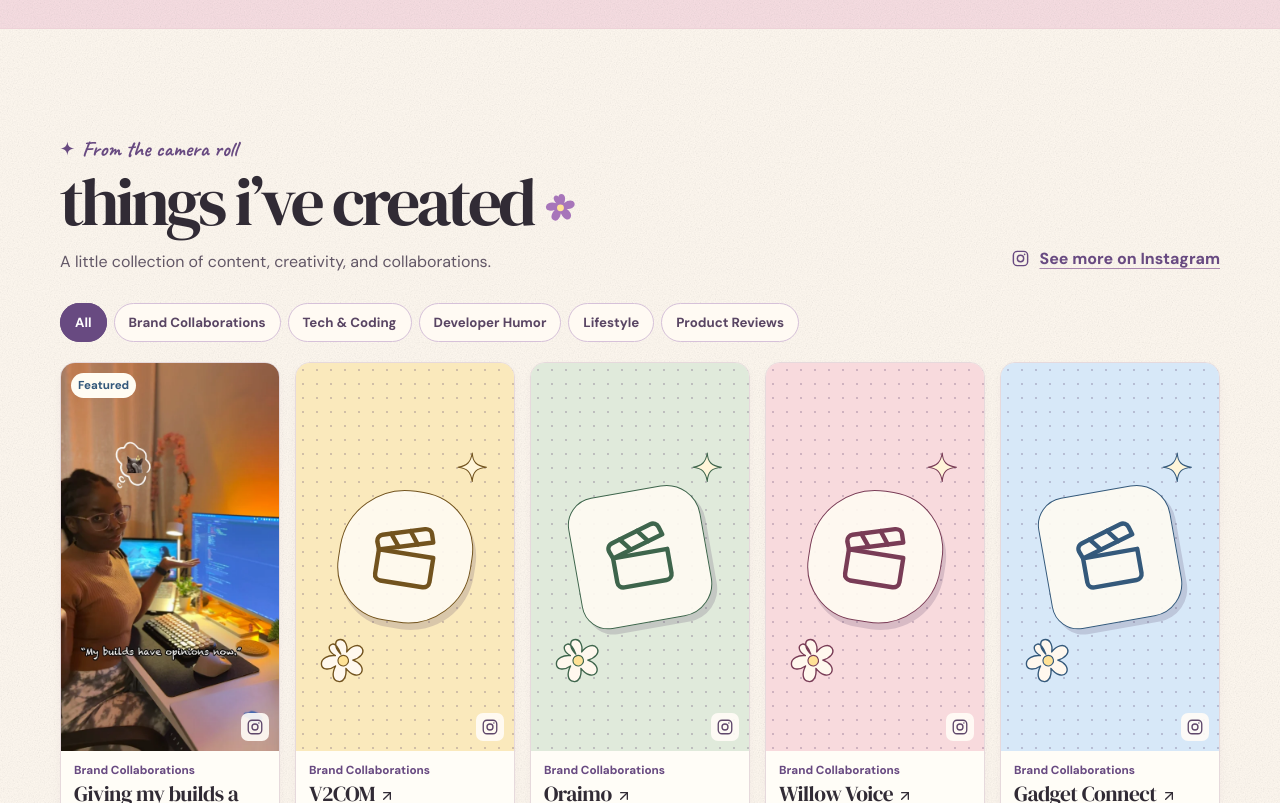
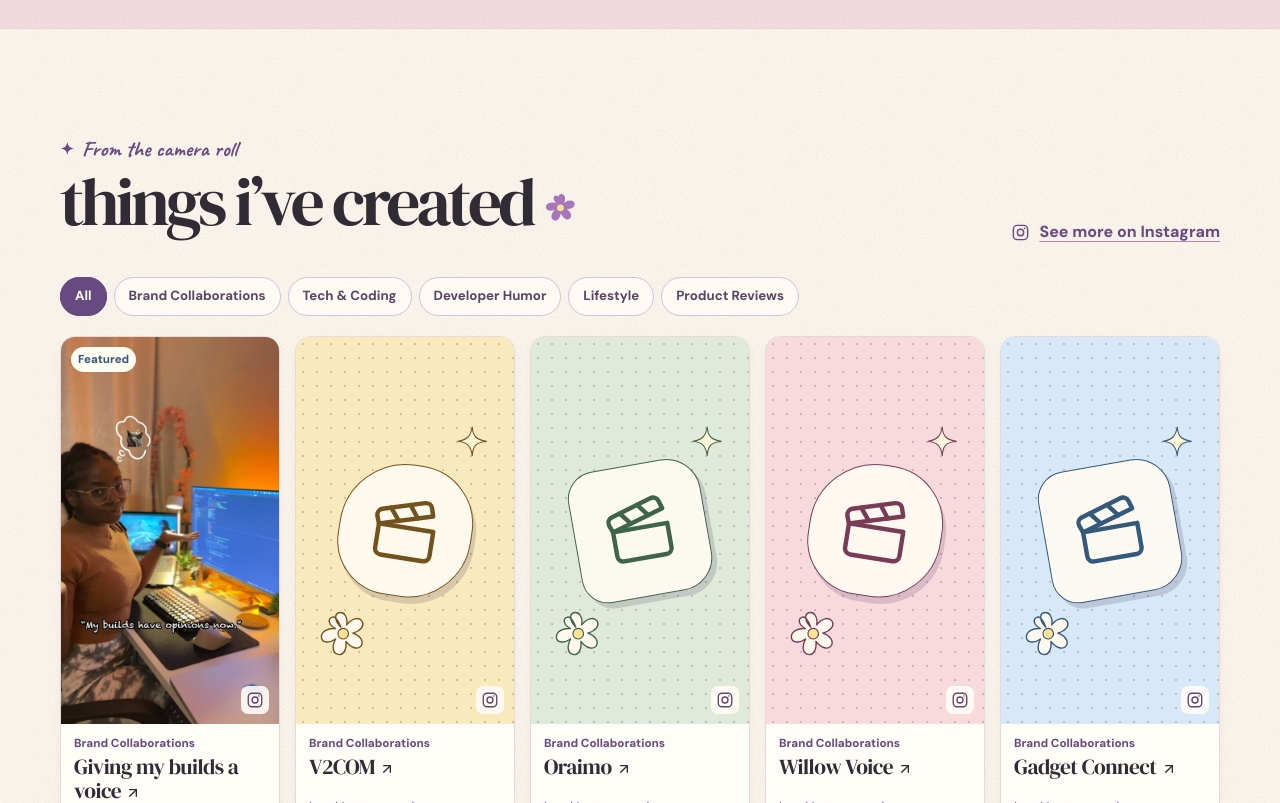
Before and after one commit to Diana-nyamai/creatorportfolio, a Next.js app: page / in a window 1280 px wide. Shown: the part 1997-2800 px from the top of the page. Built offline with nearby package versions, Linux system fonts and the light colour scheme; no server answers.

Commit message:
Remove descriptions from the Reels gallery

```diff
--- a/src/app/page.tsx
+++ b/src/app/page.tsx
@@ -45,8 +45,7 @@ export default function Home() {
       <section id="work" className="section work paper" aria-labelledby="work-title">
         <div className="shell">
           <div className="work-intro">
-            <SectionTitle id="work-title" note="From the camera roll" title="things i’ve created"
-              description="A little collection of content, creativity, and collaborations." />
+            <SectionTitle id="work-title" note="From the camera roll" title="things i’ve created" />
             <a className="text-link" target="_blank" rel="noopener noreferrer" href={site.instagram.url}><Instagram /> See more on Instagram</a>
           </div>
           <Gallery entries={reels} />
--- a/src/components/gallery.tsx
+++ b/src/components/gallery.tsx
@@ -41,7 +41,6 @@ const ReelCard = forwardRef<HTMLElement, { reel: Reel; reduced: boolean }>(({ re
         <span className="reel-category">{reel.category}</span>
         <h3>{reel.title} {url && <ArrowUpRight className="reel-external" size={16} aria-hidden="true" />}</h3>
         {reel.brand && reel.brand !== reel.title && <p className="reel-brand">{reel.brand}</p>}
-        {reel.description && <p>{reel.description}</p>}
         {(reel.views !== undefined || reel.publishedDate) && <p className="reel-meta">
           {reel.views !== undefined && `${formatCount(reel.views)} views`}
           {reel.views !== undefined && reel.publishedDate && " · "}
--- a/src/data/reels.ts
+++ b/src/data/reels.ts
@@ -3,7 +3,6 @@ export type Category = (typeof categories)[number];
 export type Reel = {
   id: string;
   title: string;
-  description?: string;
   category: Category;
   brand?: string;
   thumbnail: string | null;
@@ -20,7 +19,6 @@ export const reels: Reel[] = [
   {
     id: "fish-audio",
     title: "Giving my builds a voice",
-    description: "A coding demo that uses Fish Audio’s text-to-speech API to voice build updates.",
     category: "Brand Collaborations",
     brand: "Fish Audio",
     thumbnail: "/images/fish-audio-reel.webp",
@@ -79,10 +77,10 @@ export const reels: Reel[] = [
     publishedDate: null,
     embed: true,
   },
-  { id: "api", title: "APIs, explained with coffee", description: "A short backend explainer with a familiar example.", category: "Tech & Coding", thumbnail: null, instagramUrl: null, publishedDate: null, featured: true, sample: true },
-  { id: "works-on-my-machine", title: "It works on my machine", description: "A very familiar developer plot twist.", category: "Developer Humor", thumbnail: null, instagramUrl: null, publishedDate: null, sample: true },
-  { id: "desk", title: "A little desk reset", description: "Tidying the workspace before a day of coding.", category: "Lifestyle", thumbnail: null, instagramUrl: null, publishedDate: null, sample: true },
-  { id: "keyboard", title: "The keyboard test", description: "A hands-on look at what a keyboard feels and sounds like.", category: "Product Reviews", thumbnail: null, instagramUrl: null, publishedDate: null, sample: true },
+  { id: "api", title: "APIs, explained with coffee", category: "Tech & Coding", thumbnail: null, instagramUrl: null, publishedDate: null, featured: true, sample: true },
+  { id: "works-on-my-machine", title: "It works on my machine", category: "Developer Humor", thumbnail: null, instagramUrl: null, publishedDate: null, sample: true },
+  { id: "desk", title: "A little desk reset", category: "Lifestyle", thumbnail: null, instagramUrl: null, publishedDate: null, sample: true },
+  { id: "keyboard", title: "The keyboard test", category: "Product Reviews", thumbnail: null, instagramUrl: null, publishedDate: null, sample: true },
 ];
 
 export function reelUrl(reel: Reel) {
```
Also changed, not shown: 1 other file (tests, documents, lock files or other folders).
